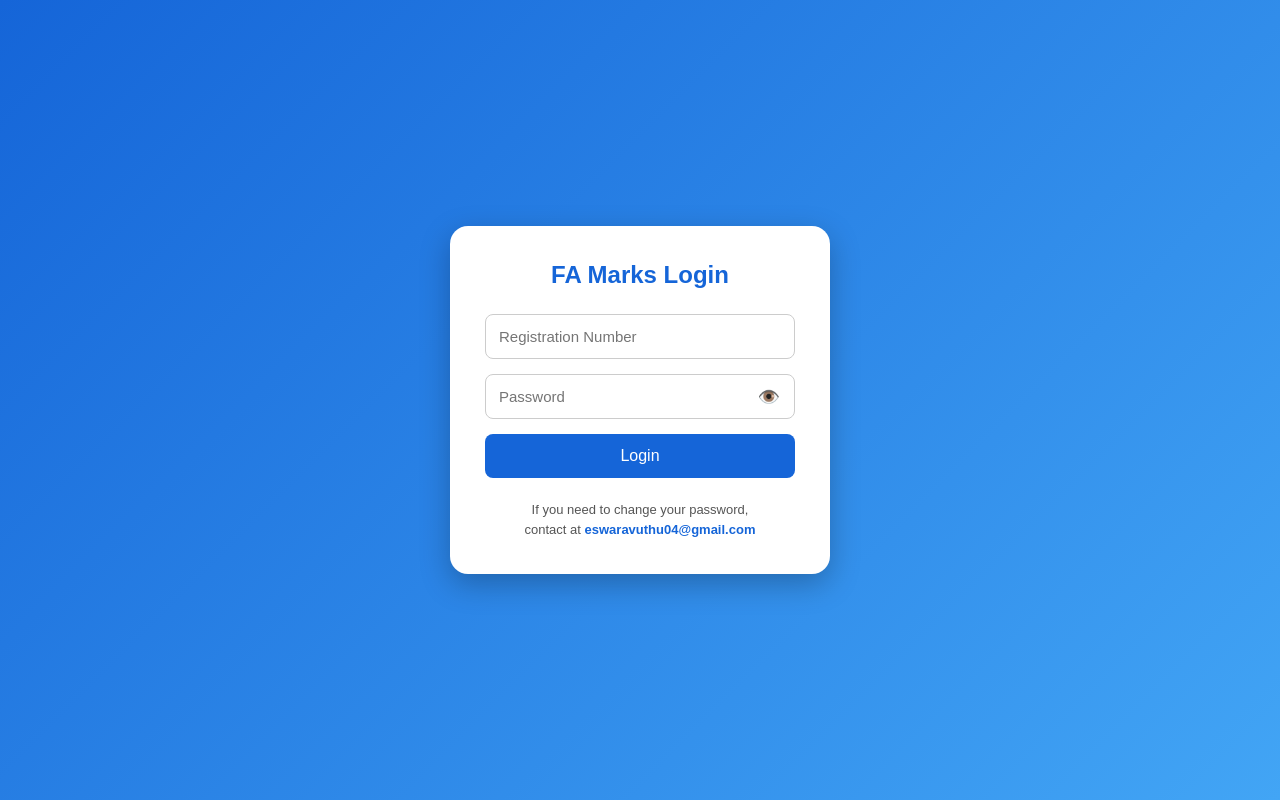
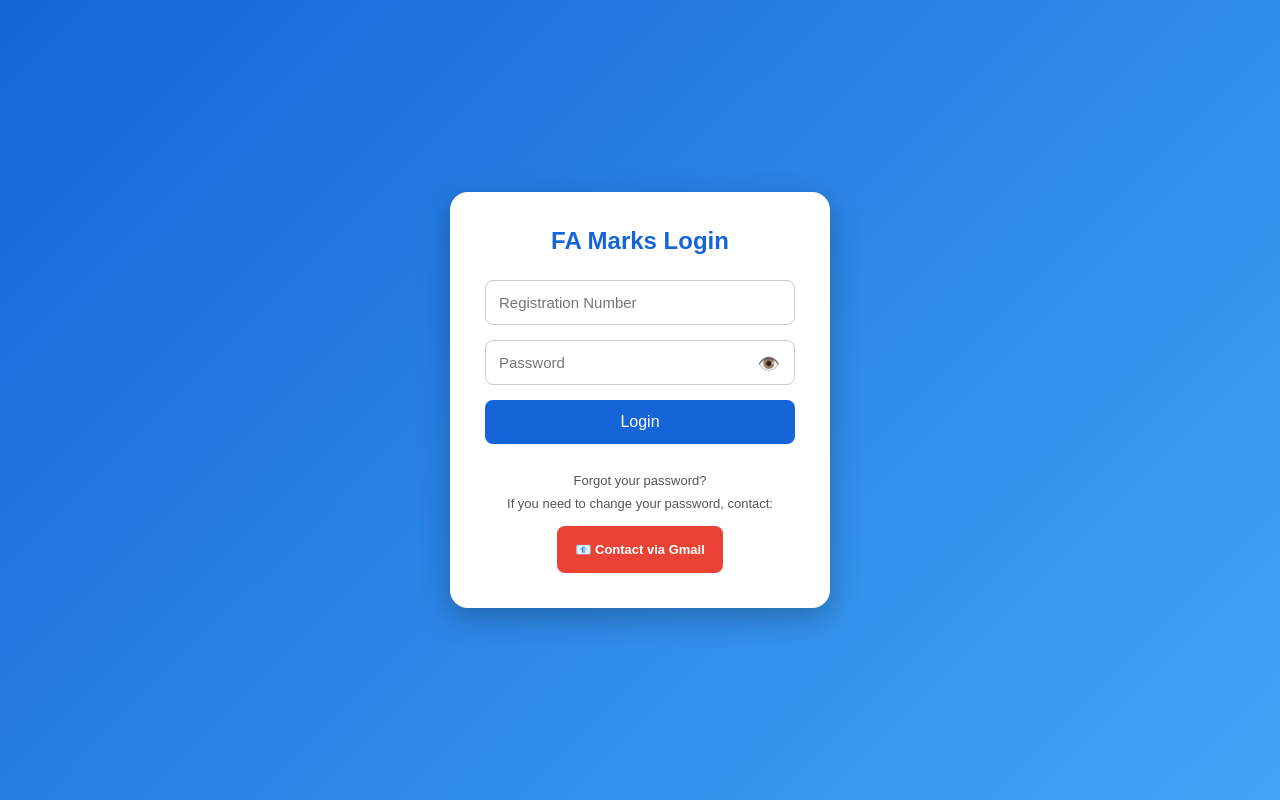
Before and after one commit to eswar585/sec-26-AIML, a plain HTML site: page login.html in a window 1280 px wide. Drawn offline with Linux system fonts and the light colour scheme.

Commit message:
Update login.html

```diff
--- a/login.html
+++ b/login.html
@@ -17,165 +17,108 @@ font-family:Arial,Helvetica,sans-serif;
 }
 
 body{
-
 height:100vh;
-
 display:flex;
 justify-content:center;
 align-items:center;
-
 background:linear-gradient(135deg,#1565d8,#42a5f5);
-
 }
 
 .login-box{
-
 background:#fff;
-
 width:380px;
-
 padding:35px;
-
 border-radius:18px;
-
 box-shadow:0 10px 30px rgba(0,0,0,.25);
-
 }
 
 h2{
-
 text-align:center;
-
 color:#1565d8;
-
 margin-bottom:25px;
-
 }
 
 input{
-
 width:100%;
-
 padding:13px;
-
 border:1px solid #ccc;
-
 border-radius:8px;
-
 font-size:15px;
-
 margin-bottom:15px;
-
 outline:none;
-
 }
 
 input:focus{
-
 border-color:#1565d8;
-
 }
 
 .password-container{
-
 position:relative;
-
 }
 
 .password-container input{
-
 padding-right:45px;
-
-margin-bottom:15px;
-
 }
 
 .eye{
-
 position:absolute;
-
 right:15px;
-
-top:38%;
-
+top:40%;
 transform:translateY(-50%);
-
 cursor:pointer;
-
 font-size:18px;
-
 user-select:none;
-
 }
 
 button{
-
 width:100%;
-
 padding:13px;
-
 background:#1565d8;
-
 color:white;
-
 border:none;
-
 border-radius:8px;
-
 font-size:16px;
-
 cursor:pointer;
-
 transition:.3s;
-
 }
 
 button:hover{
-
 background:#0d47a1;
-
 }
 
 #error{
-
 margin-top:12px;
-
 text-align:center;
-
 color:red;
-
 font-size:14px;
-
 }
 
 .contact{
+margin-top:25px;
+text-align:center;
+font-size:13px;
+color:#555;
+line-height:1.8;
+}
 
-margin-top:22px;
-
-text-align:center;
-
-font-size:13px;
-
-color:#555;
-
-line-height:1.5;
-
+.contact p{
+margin-bottom:10px;
 }
 
 .contact a{
-
-color:#1565d8;
-
+display:inline-block;
+padding:12px 18px;
+background:#EA4335;
+color:white;
 text-decoration:none;
-
+border-radius:8px;
 font-weight:bold;
-
+transition:.3s;
 }
 
 .contact a:hover{
-
-text-decoration:underline;
-
+background:#c5221f;
+transform:translateY(-2px);
 }
 
 </style>
@@ -202,9 +145,7 @@ placeholder="Password">
 
 <span
 class="eye"
-onclick="togglePassword()">
-👁️
-</span>
+onclick="togglePassword()">👁️</span>
 
 </div>
 
@@ -216,12 +157,17 @@ Login
 
 <div class="contact">
 
-If you need to change your password,<br>
+<p>
+Forgot your password?<br>
+If you need to change your password, contact:
+</p>
 
-contact at
+<a
+href="https://mail.google.com/mail/?view=cm&fs=1&to=eswaravuthu04@gmail.com&su=Password%20Reset%20Request&body=Hello%20Sir%2FMadam%2C%0A%0AMy%20Registration%20Number%20is%20______________%0AMy%20Name%20is%20____________________%0A%0APlease%20reset%20my%20password.%0A%0AThank%20you."
+target="_blank">
 
-<a href="mailto:eswaravuthu04@gmail.com">
-eswaravuthu04@gmail.com
+📧 Contact via Gmail
+
 </a>
 
 </div>
@@ -235,13 +181,9 @@ function togglePassword(){
 const password=document.getElementById("password");
 
 if(password.type==="password"){
-
 password.type="text";
-
 }else{
-
 password.type="password";
-
 }
 
 }
```
